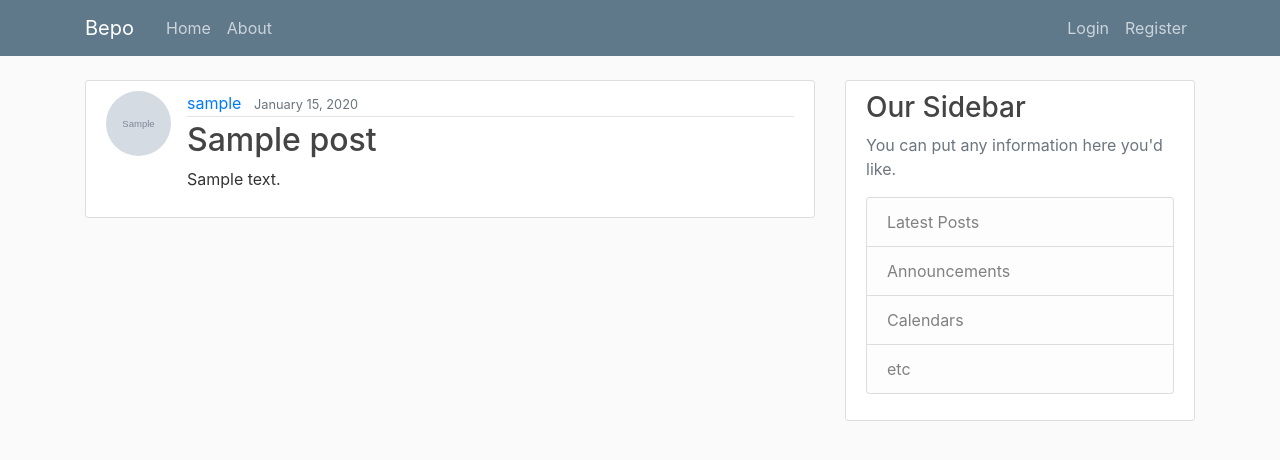
After one commit to nithieshM/Bepo-Blog, a Django app: page /post/1/ in a window 1280 px wide. The commit adds this page. Shown: the top 460 px of the page. Run offline with Django 4.2, Linux system fonts and the light colour scheme; tables that the repository leaves empty hold one stand-in row (values such as "Sample post"); grey boxes marked "Sample" are stand-in pictures; some libraries are stand-ins or nearby versions.

Commit message:
Added CRUD Operations.

```diff
--- a/blog/models.py
+++ b/blog/models.py
@@ -1,6 +1,7 @@
 from django.db import models
 from django.utils import timezone
 from django.contrib.auth.models import User
+from django.urls import reverse
 
 # For users and Posts we import from the model Users. Now the relationship
 # between Users and Posts are 1:M (cause a single user can have many different posts but a post can have
@@ -13,3 +14,6 @@ class Post(models.Model):
 
     def __str__(self):
         return self.title
+
+    def get_absolute_url(self):
+        return reverse('post-detail', kwargs={'pk':self.pk})
--- a/blog/templates/blog/base.html
+++ b/blog/templates/blog/base.html
@@ -39,6 +39,7 @@
                   <!-- Navbar Right Side -->
                   <div class="navbar-nav">
                     {% if user.is_authenticated  %}
+                      <a class="nav-item nav-link" href="{% url 'post-create' %}">New Post</a>
                       <a class="nav-item nav-link" href="{% url 'profile' %}">Profile</a>
                       <a class="nav-item nav-link" href="{% url 'logout' %}">Logout</a>
                     {% else %}
--- a/blog/templates/blog/home.html
+++ b/blog/templates/blog/home.html
@@ -9,7 +9,7 @@
                 <a class="mr-2" href="#">{{ post.author }}</a>
                 <small class="text-muted">{{ post.date_posted|date:"F d, Y" }}</small>
             </div>
-            <h2><a class="article-title" href="#">{{ post.title }}</a></h2>
+            <h2><a class="article-title" href="{% url 'post-detail' post.id %}">{{ post.title }}</a></h2>
             <p class="article-content">{{ post.content }}</p>
             </div>
         </article>
--- /dev/null
+++ b/blog/templates/blog/post_detail.html
@@ -0,0 +1,24 @@
+{% extends "blog/base.html" %}
+
+{% block content %}
+
+    <article class="media content-section">
+        <img class="rounded-circle article-img" src="{{ object.author.profile.image.url }}">
+        <div class="media-body">
+        <div class="article-metadata">
+            <a class="mr-2" href="#">{{ object.author }}</a>
+            <small class="text-muted">{{ object.date_posted|date:"F d, Y" }}</small>
+            {% if object.author == user %}
+                <div>
+                    <a class="btn btn-secondary btn-sm mt-1 mb-1" href="{% url 'post-update' object.id %}">Update</a>
+                    <a class="btn btn-danger btn-sm mt-1 mb-1" href="{% url 'post-delete' object.id %}">Delete</a>
+                </div>
+
+            {% endif %}
+        </div>
+        <h2 class="article-title">{{ object.title }}</h2>
+        <p class="article-content">{{ object.content }}</p>
+        </div>
+    </article>
+
+{% endblock content %}
--- a/blog/urls.py
+++ b/blog/urls.py
@@ -1,7 +1,13 @@
 from django.urls import path
 from . import views
+from .views import PostListView,PostDetailView, PostCreateView, PostUpdateView, PostDeleteView
 
 urlpatterns = [
-path('', views.home, name = 'blog-home'),
-path('about/', views.about, name = 'blog-about'),
+    path('', PostListView.as_view(), name = 'blog-home'),
+    path('post/<int:pk>/', PostDetailView.as_view(), name = 'post-detail'), #creating an integer variable pk(primary key) to route.
+    path('post/new/', PostCreateView.as_view(), name= 'post-create'),
+    path('post/<int:pk>/update/', PostUpdateView.as_view(), name = 'post-update'),
+    path('post/<int:pk>/delete/', PostDeleteView.as_view(), name = 'post-delete'),
+    path('about/', views.about, name = 'blog-about'),
+
 ]
--- a/blog/views.py
+++ b/blog/views.py
@@ -1,11 +1,62 @@
 from django.shortcuts import render
 from .models import Post
+from django.views.generic import ListView, DetailView, CreateView, UpdateView, DeleteView
+from django.contrib.auth.mixins import LoginRequiredMixin, UserPassesTestMixin
 
 def home(request):
     context = {
-        'posts' : Post.objects.all()
+        'posts': Post.objects.all()
     }
     return render(request, 'blog/home.html', context)
 
+class PostListView(ListView):
+    model = Post
+    template_name = 'blog/home.html'  # <app>/<model>_<viewtype>.html #Since we have a template already, we will be using that instead of blog/Post_list.html.
+    context_object_name = 'posts'
+    ordering = ['-date_posted']
+    #The model variable says where to create new posts or in which model to create new posts, In this case we want
+     #to create new posts in the existing model posts.
+
+
+class PostDetailView(DetailView):
+    model = Post
+
+
+class PostCreateView(LoginRequiredMixin, CreateView):
+    model = Post
+    fields = ['title', 'content']
+
+    def form_valid(self, form):
+        form.instance.author = self.request.user
+        return super().form_valid(form)
+
+class PostUpdateView(LoginRequiredMixin, UserPassesTestMixin,UpdateView):
+    model = Post
+    fields = ['title', 'content']
+
+    def form_valid(self, form):
+        form.instance.author = self.request.user
+        return super().form_valid(form)
+
+    def test_func(self):
+        post = self.get_object()
+        if self.request.user == post.author:
+            return True
+        return False
+
+
+class PostDeleteView(LoginRequiredMixin,UserPassesTestMixin,DeleteView):
+    model = Post
+
+    def test_func(self):
+        post = self.get_object()
+        if self.request.user == post.author:
+            return True
+        return False
+
+    success_url = '/'
+
+
+
 def about(request):
     return render(request, 'blog/about.html', {'title':'About'})
```
Also changed, not shown: blog/templates/blog/post_confirm_delete.html (added, +18 -0 lines), blog/templates/blog/post_form.html (added, +18 -0 lines), media/profile_pics/5.png (added).
